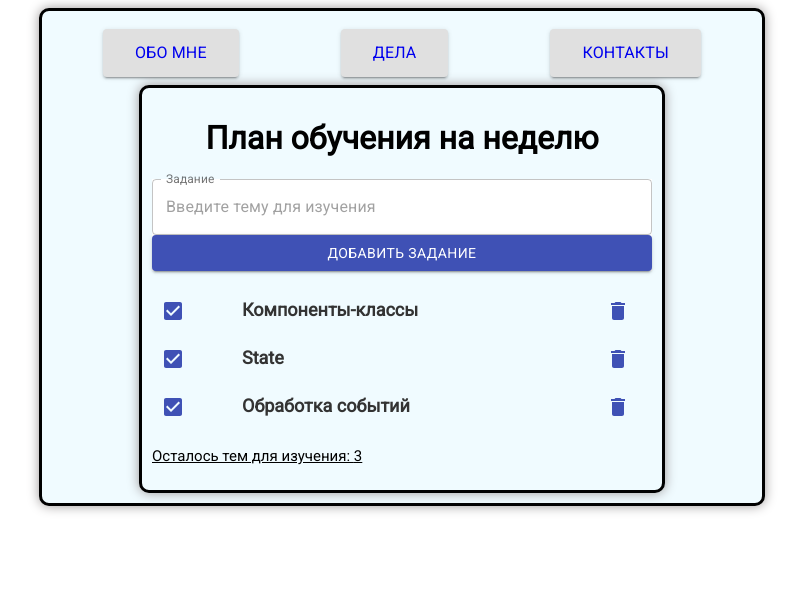
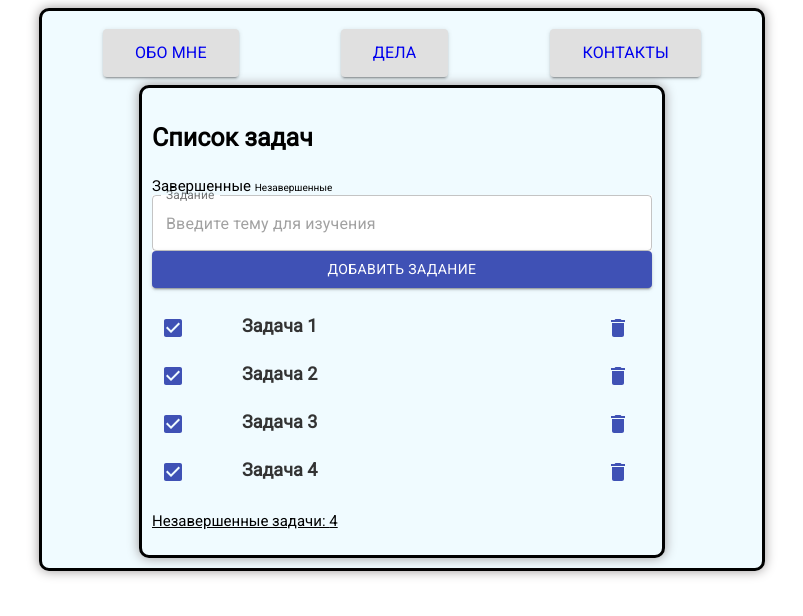
Before and after one commit to WebHeroSchool/todo_project, a React (Create React App) app: page /todo in a window 1280 px wide. Shown: the top 616 px of the page, without its empty margins (238-1041 px from the left). Built offline with nearby package versions, Linux system fonts and the light colour scheme.

Commit message:
изменения

```diff
--- a/src/components/Footer/Footer.js
+++ b/src/components/Footer/Footer.js
@@ -2,7 +2,7 @@ import React from 'react';
 import style from './Footer.module.css';
 
 const Footer = ({ count }) => (
-	<p className={ style.text } > Осталось тем для изучения: { count }
+	<p className={ style.text } > Незавершенные задачи: { count }
 
 	</p>);
 
--- a/src/components/Todo/Todo.js
+++ b/src/components/Todo/Todo.js
@@ -9,22 +9,27 @@ const Todo = () => {
 	const initialState = {
 		items: [
 		{
-		value: 'Компоненты-классы',
+		value: 'Задача 1',
 		isDone: true,
 		id: 1
 	},
 	{
-		value: 'State',
+		value: 'Задача 2',
 		isDone: false,
 		id: 2
 	},
 	{
-		value: 'Обработка событий',
+		value: 'Задача 3',
 		isDone: false,
 		id: 3
+	},
+	{
+		value: 'Задача 4',
+		isDone: false,
+		id: 4
 	}
 		],
-		count: 3,
+		count: 4,
 		hasError: false
 	};
 
@@ -66,7 +71,9 @@ else {
 
 		return (
 	<div className={style.wrap}>
-	<h1 className={style.title}> План обучения на неделю </h1>
+	<p className={style.title}> Список задач </p>
+	<span className={style.did}>Завершенные  </span>
+	<span className={style.notDid}>Незавершенные</span>
 	<InputItem onClickAdd={onClickAdd} hasError={hasError} />
 	<ItemList items={items} onClickDone={onClickDone} onClickDelete={onClickDelete} />
 	<Footer count={count} />
--- a/src/components/Todo/Todo.module.css
+++ b/src/components/Todo/Todo.module.css
@@ -11,5 +11,15 @@
 .title {
   font-family: Roboto;
   font-weight: 900;
-  text-align: center;
+  text-align: left;
+  font-size: 25px;
+  width: 35%;
 }
+.did {
+  font-family: Roboto;
+  font-size: 15px;
+}
+.notDid {
+  font-family: Roboto;
+  font-size: 10px;
+}
```
